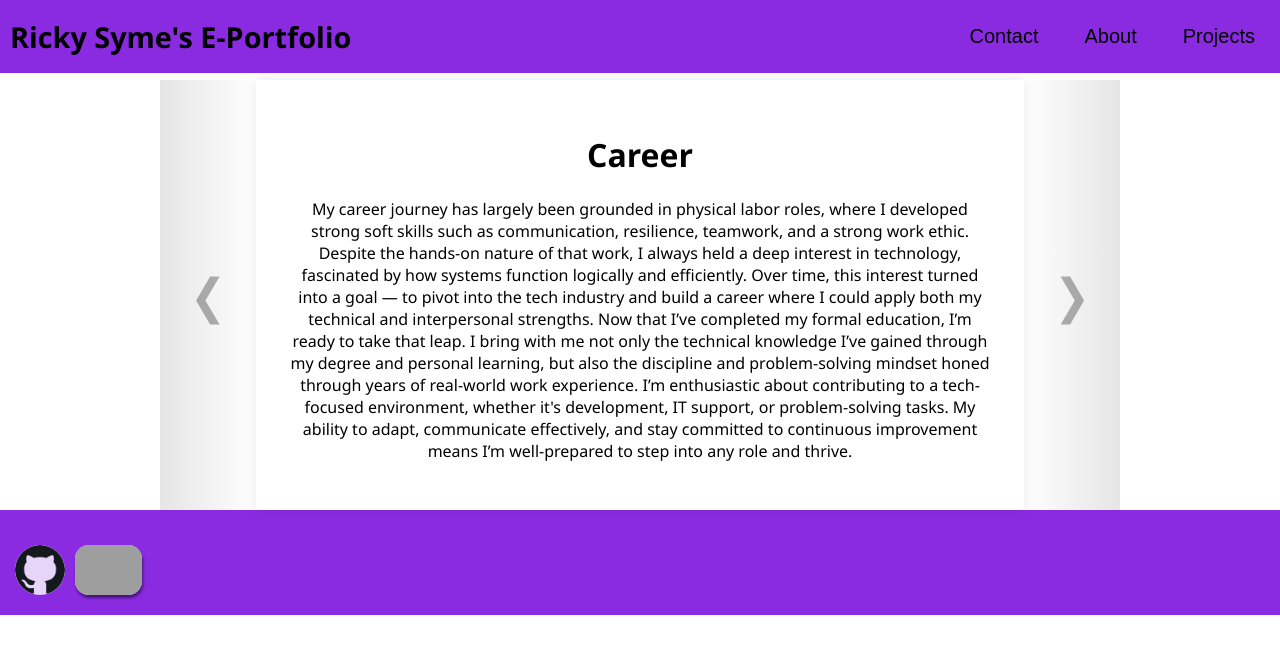
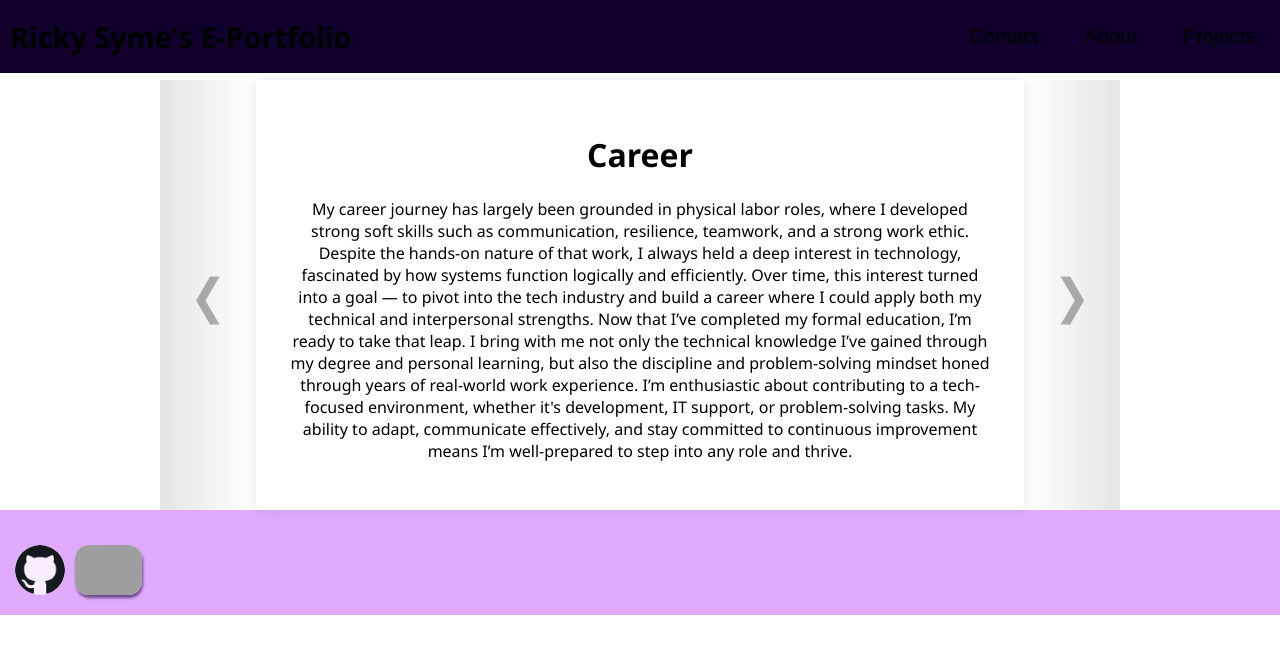
Before and after one commit to Kakapo115/E-portfolioV2, a React (Create React App) app in the folder client/: page / in a window 1280 px wide. Shown: the top 654 px of the page. Built offline with nearby package versions, Linux system fonts and the light colour scheme; grey boxes are pictures that could not be loaded.

Commit message:
css changes

```diff
--- a/client/src/styles/App.css
+++ b/client/src/styles/App.css
@@ -47,6 +47,6 @@ hr{
 
 footer{
   width: 100%;
-  background-color: blueviolet;
+  background-color: #E0AAFF;
   padding: 10px;
 }
--- a/client/src/styles/contact.css
+++ b/client/src/styles/contact.css
@@ -1,8 +1,7 @@
 .contact {
   padding: 120px 10px;
-  background-color: #3c096c; /* Persian Indigo */
   color: white;
-  background: linear-gradient(to bottom right, #10002B, #5A189A);
+  background: linear-gradient(to bottom right, #3c096c, #9D4EDD);
 }
 
 .contact-container {
@@ -79,81 +78,3 @@
   font-style: italic;
   color: #E0AAFF;
 }
-
-
-/* .form-group {
-  margin-bottom: 15px;
-}
-.form-group input,
-.form-group textarea {
-  width: 40%;
-  padding: 8px;
-  border: none;
-  background-color: rgba(255, 255, 255, 0.8);
-  color: black;
-  border-radius: 5px;
-  resize: none;
-  transition: background-color 0.3s ease;
-  box-shadow: 3px 3px #888888;
-}
-.form-group textarea {
-  height: 100px;
-}
-.form-group input:hover,
-.form-group textarea:hover,
-.form-group input:active,
-.form-group textarea:active {
-  background-color: rgba(174, 174, 174, 0.9);
-}
-.form-group button {
-  background-color: #3c096cda;
-  border: none;
-  padding: 10px 50px;
-  color: #e0aaff;
-  border-radius: 5px;
-  cursor: pointer;
-  transition: background-color 0.3s ease;
-  box-shadow: 3px 3px #10002b;
-}
-.form-group button:hover {
-  background-color: rgb(157, 92, 157);
-}
-.sending-message {
-  color: black;
-  font-style: italic;
-}
-.sent-message {
-  color: black;
-}
-
-.download-btn {
-  display: inline-block;
-  background-color: #3c096cda;
-  border: none;
-  padding: 10px 50px;
-  color: #e0aaff;
-  border-radius: 5px;
-  cursor: pointer;
-  transition: background-color 0.3s ease;
-  box-shadow: 3px 3px #10002b;
-}
-
-.download-btn:hover {
-  background-color: #0056b3;
-}
-
-.contact {
-  padding: 120px 10px 120px 10px;
-  align-items: center;
-}
-
-.contact-container {
-  width: 75%;
-  margin: 0 auto;
-  flex-direction: column;
-  align-items: center;
-}
-
-.cv-container{
-  padding-top: 40px;
-} */
--- a/client/src/styles/nav.css
+++ b/client/src/styles/nav.css
@@ -2,7 +2,7 @@
 .header {
   position: fixed;
   top: 0;
-  background-color: blueviolet;
+  background-color: #10002B;
   width: 100%;
   z-index: 1000;
   padding: 10px;
```
